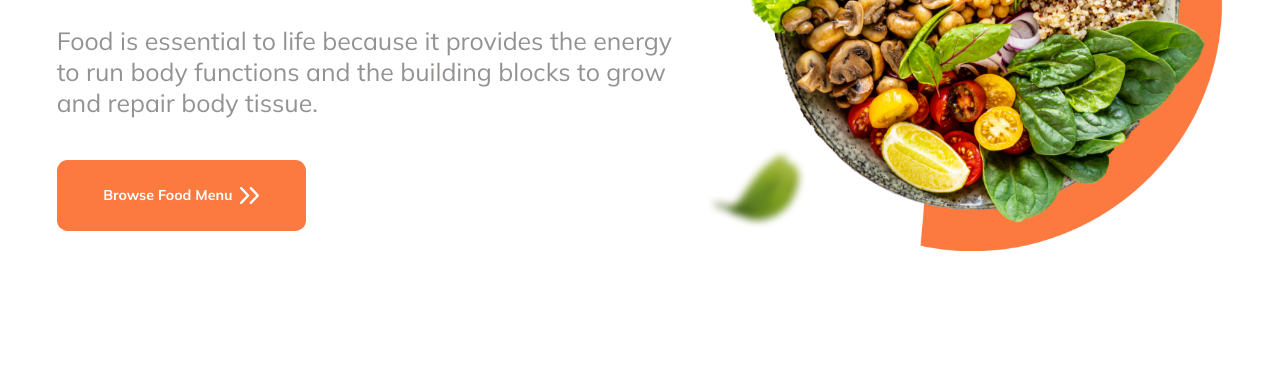
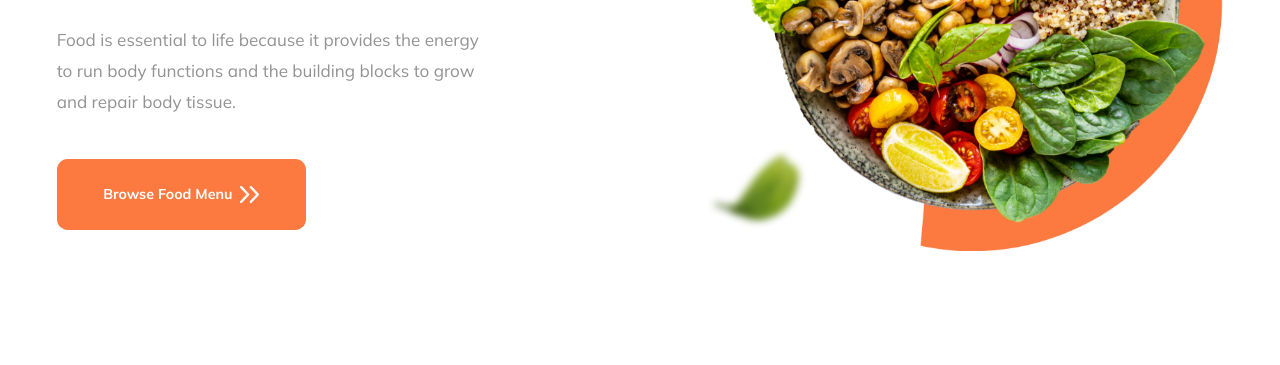
Before and after one commit to sadabdhrubo1997/kitchenoo, a plain HTML site: page index.html in a window 1280 px wide. Shown: the part 389-754 px from the top of the page. Drawn offline with Linux system fonts and the light colour scheme.

Commit message:
paragraph size correction

```diff
--- a/resources/css/style.scss
+++ b/resources/css/style.scss
@@ -162,13 +162,14 @@ html {
             }
 
             p {
-                width: 100%;
+                width: 70%;
                 font-family: 'Mulish', sans-serif;
-                font-size: 3.5rem;
+                font-size: 2.4rem;
                 font-weight: 400;
                 color: #949291;
                 padding-right: 3.5rem;
                 margin-bottom: 5.8rem;
+                line-height: 1.8;
             }
 
             a {
@@ -442,7 +443,7 @@ html {
                 color: #949291;
                 font-family: 'Mulish', sans-serif;
                 font-weight: 400;
-                font-size: 2.8rem;
+                font-size: 2.4rem;
                 max-width: 54.3rem;
                 line-height: 2;
                 margin-bottom: 4.5rem;
```
Also changed, not shown: resources/css/style.css, 1 other file.
